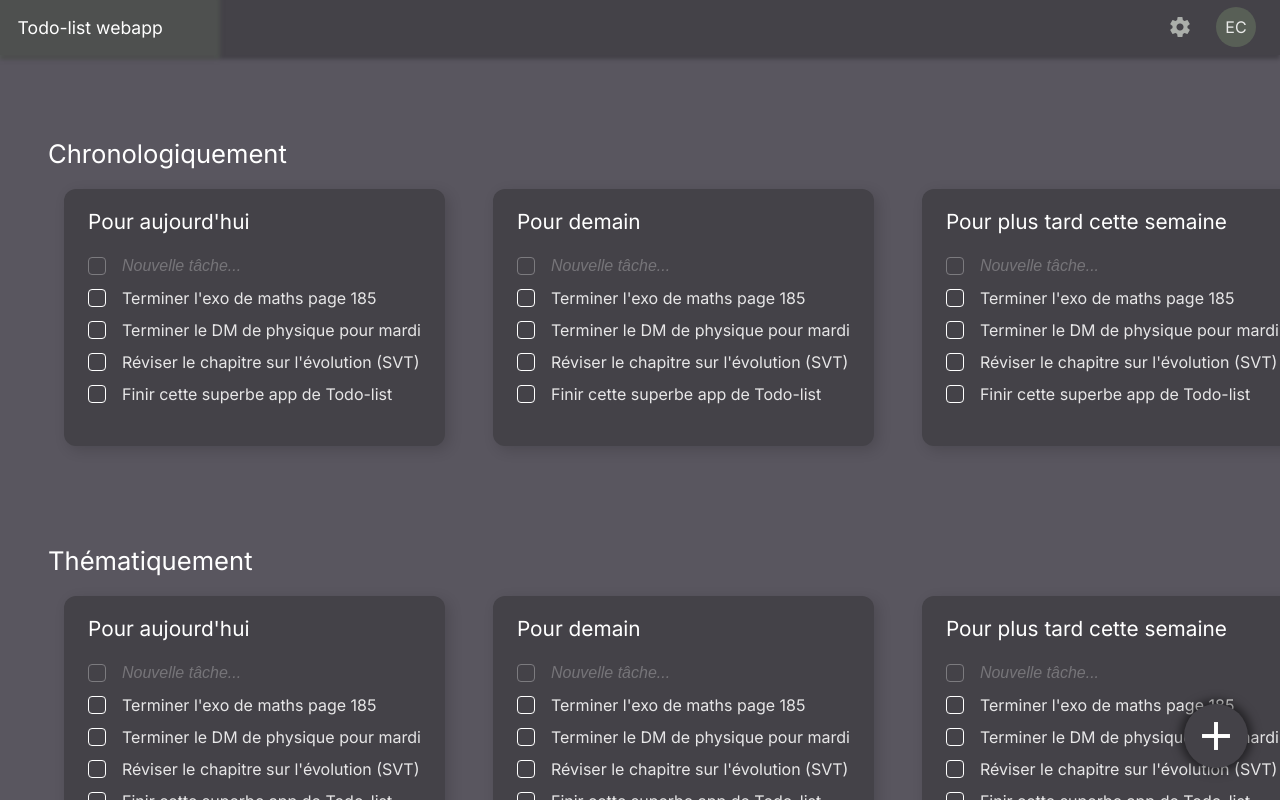
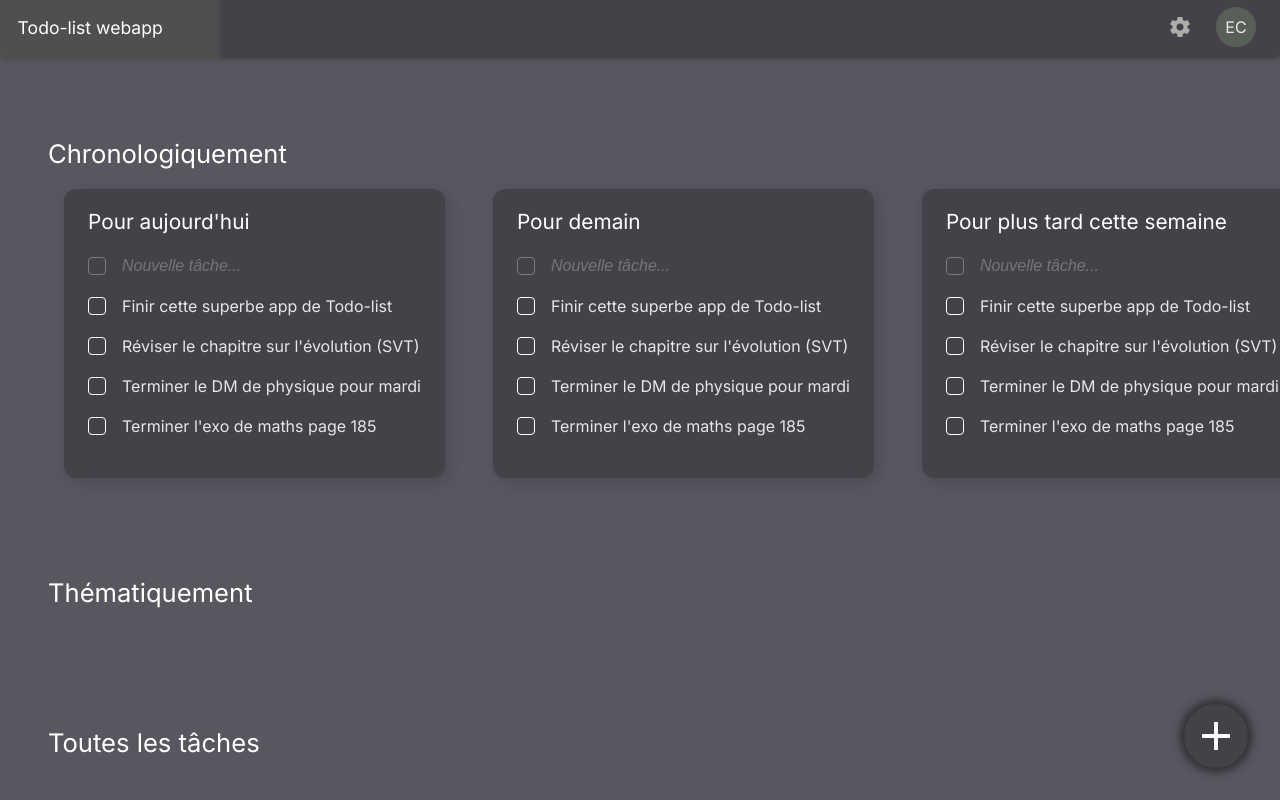
Before and after one commit to Em-ilien/Todo-list, a React (Vite) app: page / in a window 1280 px wide. Built offline with nearby package versions, Linux system fonts and the light colour scheme.

Commit message:
store filters

```diff
--- a/src/components/FilterCard.jsx
+++ b/src/components/FilterCard.jsx
@@ -18,16 +18,18 @@ export default function FilterCard(props) {
       </header>
       <div className="content">
         <NewTask />
-        {tasksList}
+        <div style={tasksListStyle}>
+          {tasksList}
+        </div>
       </div>
     </div>
   );
 }
 
 const filterCard = {
+  gap: "1em",
   padding: "0.5em 1.5em 2em 1.5em",
   minWidth: "15em",
-  gap: "1em",
   background: "#444248",
   boxShadow: "4px 4px 14px rgba(0, 0, 0, 0.15)",
   borderRadius: "0.75em",
@@ -58,3 +60,8 @@ const moreIcon = {
   cursor: "pointer",
   borderRadius: "2em",
 }
+
+const tasksListStyle = {
+  display: "flex",
+  flexDirection: "column-reverse",
+}
--- a/src/components/Main.jsx
+++ b/src/components/Main.jsx
@@ -5,7 +5,7 @@ const sectionsList = ["Chronologiquement", "Thématiquement", "Toutes les tâche
 
 export default function Main(props) {
     const sections = sectionsList.map((element, index) => (
-        <SectionFilterCards key={index} title={element} />
+        <SectionFilterCards key={index} id={index} title={element} />
     ));
 
   return (
--- a/src/components/SectionFilterCards.jsx
+++ b/src/components/SectionFilterCards.jsx
@@ -1,36 +1,14 @@
 import React from "react";
 import FilterCard from "./FilterCard";
-
-const filterCardsList = [
-  {
-    title: "Pour aujourd'hui",
-    filterCriterias: {
-      status: "all",
-    },
-  },
-  {
-    title: "Pour demain",
-    filterCriterias: {
-      status: "todo",
-    },
-  },
-  {
-    title: "Pour plus tard cette semaine",
-    filterCriterias: {
-      status: "inProgress",
-    },
-  },
-  {
-    title: "À long terme",
-    filterCriterias: {
-      status: "done",
-    },
-  },
-];
+import { state } from "../store.js";
+import { useSnapshot } from "valtio";
 
 export default function SectionFilterCards(props) {
-  const filterCards = filterCardsList.map((element, index) => (
-    <FilterCard key={index} title={element.title} filterCriterias={element.filterCriterias} sortCriterias={element.sortCriterias} />
+  const snap = useSnapshot(state);
+  const filterCardsList = snap.sectionscardfilter;
+
+  const filterCards = filterCardsList[props.id].cards.map((element, index) => (
+    <FilterCard key={index} title={element.title} />
   ));
 
   return (
--- a/src/store.js
+++ b/src/store.js
@@ -1,11 +1,70 @@
 import { proxy, useSnapshot } from 'valtio'
 
-const state = proxy({ tasks: [
-    {id: 0, title:"Terminer l'exo de maths page 185", description:"", done:false},
-    {id: 1, title:"Terminer le DM de physique pour mardi", description:"", done:false},
-    {id: 2, title:"Réviser le chapitre sur l'évolution (SVT)", description:"", done:false},
-    {id: 3, title:"Finir cette superbe app de Todo-list", description:"", done:false},
-] });
+const state = proxy({
+    tasks: [
+        {id: 0, title:"Terminer l'exo de maths page 185", description:"", done:false},
+        {id: 1, title:"Terminer le DM de physique pour mardi", description:"", done:false},
+        {id: 2, title:"Réviser le chapitre sur l'évolution (SVT)", description:"", done:false},
+        {id: 3, title:"Finir cette superbe app de Todo-list", description:"", done:false},
+    ],
+    sectionscardfilter: [
+        {
+            title: "Chronologiquement",
+            cards: [
+            {
+                title: "Pour aujourd'hui",
+                filterCriterias: {
+                    status: "all",
+                    date: "J+0",
+                },
+                sortCriterias: {
+                    status: "asc",
+                }
+            },
+            {
+                title: "Pour demain",
+                filterCriterias: {
+                    status: "all",
+                    date: "J+1",
+                },
+                sortCriterias: {
+                    status: "asc",
+                }
+            },
+            {
+                title: "Pour plus tard cette semaine",
+                filterCriterias: {
+                    status: "all",
+                    date: {after: "J+2", before: "J+7"},
+                },
+                sortCriterias: {
+                    status: "asc",
+                }
+            },
+            {
+                title: "À long terme",
+                filterCriterias: {
+                    status: "all",
+                    date: {after: "J+8"},
+                },
+                sortCriterias: {
+                    status: "asc",
+                }
+            },
+
+        ]},
+        {
+            title: "Thématiquement",
+            cards: [
+
+        ]},
+        {
+            title: "Toutes les tâches",
+            cards: [
+
+        ]},
+    ]
+});
 
 export const addNewTask = (title) => {
     state.tasks.push({id: state.tasks.length, title, description:"", done:false})
```
